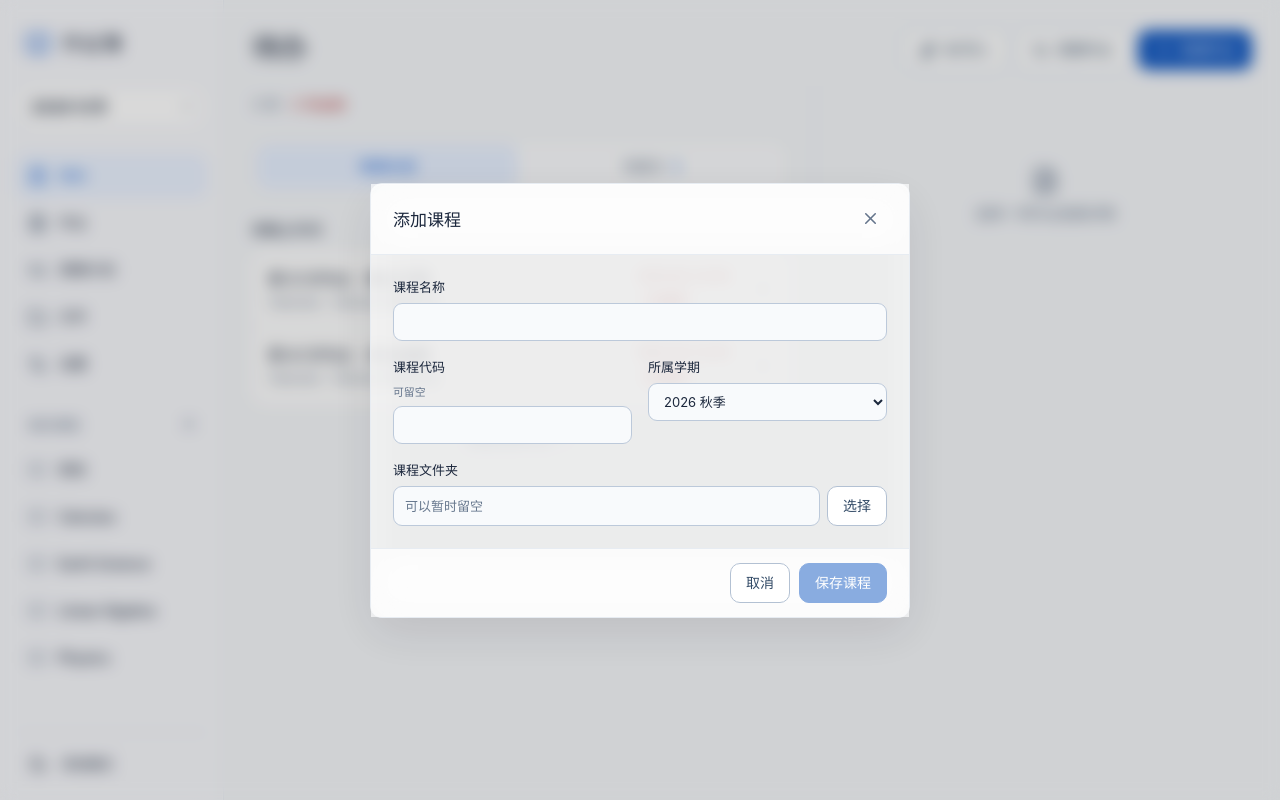
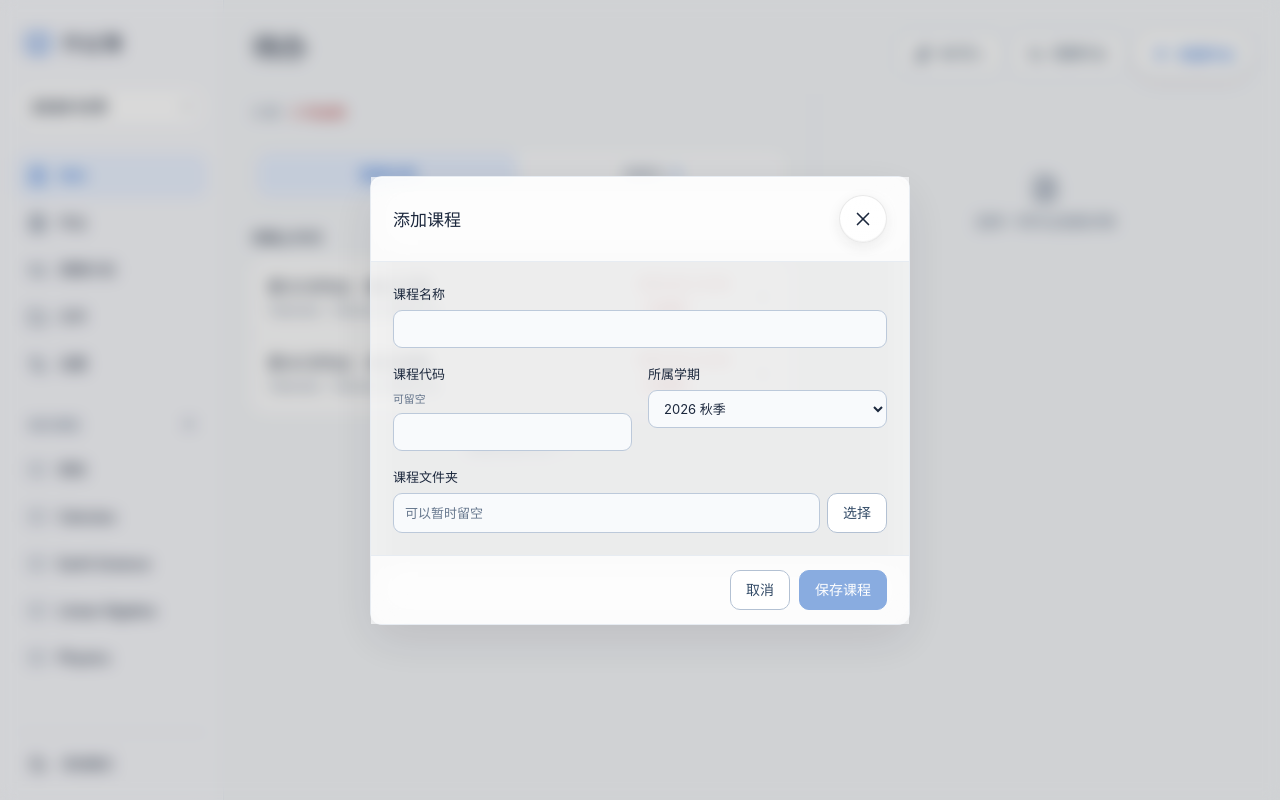
Before and after one commit to ZeyuZhao1/homework-manager, a React (Vite) app: page / in a window 1280 px wide. Both pictures are taken after a click on the button "添加课程". Built offline with nearby package versions, Linux system fonts and the light colour scheme.

Commit message:
Add independent glass navigation controls based on Apple design guidance

```diff
--- a/modules/assignment-import/frontend/Dialogs.tsx
+++ b/modules/assignment-import/frontend/Dialogs.tsx
@@ -86,7 +86,7 @@ export function AiDrawer({ courses, onClose, onSettings, onSaved }: { courses: C
   }
   const incomplete = drafts.some(draft => !draft.title.trim() || !courses.some(course => course.id === draft.course_id))
   return <><div className="drawer-scrim" onClick={close} /><aside ref={dialogRef} tabIndex={-1} className="ai-drawer import-flow" role="dialog" aria-modal="true" aria-label="导入作业">
-    <header className="drawer-header"><h2><Sparkles size={20} />导入作业</h2><button className="icon-button" disabled={busy && step === 'review'} onClick={close} aria-label="关闭"><X size={19} /></button></header>
+    <header className="drawer-header"><h2><Sparkles size={20} />导入作业</h2><button className="icon-button glass-control" disabled={busy && step === 'review'} onClick={close} aria-label="关闭"><X size={19} /></button></header>
     <div className="import-progress" aria-label="导入步骤"><span className={step === 'source' ? 'current' : 'done'}>1 <b>添加来源</b></span><i /><span className={step === 'review' ? 'current' : ''}>2 <b>审核并创建</b></span></div>
     <div className="drawer-scroll import-scroll">
       {step === 'source' ? <section className="import-section">
--- a/modules/recurring-assignments/frontend/index.tsx
+++ b/modules/recurring-assignments/frontend/index.tsx
@@ -89,7 +89,7 @@ function SeriesDrawer({snapshot,initial,onClose,onSaved}:{snapshot:Snapshot;init
     rule.timezone=zone
     const payload:SeriesInput={id:initial?.id||'',course_id:courseId,name:name.trim(),title_template:title.trim(),description,submission_label:submissionLabel,submission_url:submissionUrl,submission_notes:submissionNotes,rule,due_rule:dueEnabled?{version:1,kind:'after_days',days:dueDays,time:dueTime}:{version:1,kind:'none'},max_occurrences:mode==='sequence'?sequenceEnd:count,end_at:end?localSeconds(end):null};const id=await recurring.save(payload,initial);if(sharedPaths.length)await service.linkModuleFiles({module_id:manifest.id,owner_type:'recurring_series',owner_id:id,owner_label:name.trim(),paths:sharedPaths,role:'shared',note:''});await onSaved()}
   const save=()=>{setBusy(true);void submit().catch(e=>window.alert(errorText(e))).finally(()=>setBusy(false))}
-  return <div className="modal-backdrop recurring-backdrop" onMouseDown={e=>{if(e.currentTarget===e.target)close()}}><aside ref={dialogRef} tabIndex={-1} className="recurring-drawer" role="dialog" aria-modal="true" aria-busy={busy} aria-labelledby="recurring-drawer-title"><div className="drawer-heading"><div><span>周期作业</span><h2 id="recurring-drawer-title">{initial?'编辑周期':'建立周期计划'}</h2></div><button type="button" className="icon-button" onClick={close} disabled={busy} aria-label="关闭周期计划"><X size={19}/></button></div><div className="drawer-body" inert={busy||undefined}><div className="form-grid"><label className="form-field">所属课程<select value={courseId} onChange={e=>setCourseId(e.target.value)}>{snapshot.courses.map(course=><option key={course.id} value={course.id}>{course.name}</option>)}</select></label><label className="form-field">周期名称<input value={name} onChange={e=>setName(e.target.value)} placeholder="例如：每周习题"/></label></div><h3>周期模式</h3><div className="mode-grid">{[['timed','按固定时间重复','每天、每周或每月'],['sequence','完成后继续','前一项完成后生成下一项'],['academic_week','按教学周安排','选择学期中的教学周'],['custom_dates','指定日期','适合不规则的日期']] .map(([key,label,help])=><button type="button" key={key} className={mode===key?'selected':''} aria-pressed={mode===key} onClick={()=>setMode(key)}><CalendarClock size={18}/><strong>{label}</strong><small>{help}</small></button>)}</div>
+  return <div className="modal-backdrop recurring-backdrop" onMouseDown={e=>{if(e.currentTarget===e.target)close()}}><aside ref={dialogRef} tabIndex={-1} className="recurring-drawer" role="dialog" aria-modal="true" aria-busy={busy} aria-labelledby="recurring-drawer-title"><div className="drawer-heading"><div><span>周期作业</span><h2 id="recurring-drawer-title">{initial?'编辑周期':'建立周期计划'}</h2></div><button type="button" className="icon-button glass-control" onClick={close} disabled={busy} aria-label="关闭周期计划"><X size={19}/></button></div><div className="drawer-body" inert={busy||undefined}><div className="form-grid"><label className="form-field">所属课程<select value={courseId} onChange={e=>setCourseId(e.target.value)}>{snapshot.courses.map(course=><option key={course.id} value={course.id}>{course.name}</option>)}</select></label><label className="form-field">周期名称<input value={name} onChange={e=>setName(e.target.value)} placeholder="例如：每周习题"/></label></div><h3>周期模式</h3><div className="mode-grid">{[['timed','按固定时间重复','每天、每周或每月'],['sequence','完成后继续','前一项完成后生成下一项'],['academic_week','按教学周安排','选择学期中的教学周'],['custom_dates','指定日期','适合不规则的日期']] .map(([key,label,help])=><button type="button" key={key} className={mode===key?'selected':''} aria-pressed={mode===key} onClick={()=>setMode(key)}><CalendarClock size={18}/><strong>{label}</strong><small>{help}</small></button>)}</div>
     <h3>安排时间</h3>    {mode==='timed'?<div className="form-grid"><label className="form-field">首次生成<input type="datetime-local" value={start} onChange={e=>setStart(e.target.value)}/></label><label className="form-field">频率<div className="inline-input"><span>每</span><input type="number" min="1" value={every} onChange={e=>setEvery(Number(e.target.value))}/><select value={frequency} onChange={e=>setFrequency(e.target.value)}><option value="day">天</option><option value="week">周</option><option value="month">月</option></select></div></label>{frequency==='week'?<div className="weekday-row span-2">{['一','二','三','四','五','六','日'].map((day,index)=><button key={day} className={weekdays.includes(index+1)?'active':''} onClick={()=>setWeekdays(current=>current.includes(index+1)?current.filter(v=>v!==index+1):[...current,index+1])}>周{day}</button>)}</div>:null}</div>:null}
     {mode==='timed'&&frequency==='month'?<div className="form-grid"><label className="form-field">月内规则<select value={monthMode} onChange={e=>setMonthMode(e.target.value)}><option value="day_of_month">每月某日</option><option value="nth_weekday">第 N 个星期几</option></select></label>{monthMode==='day_of_month'?<label className="form-field">日期<input type="number" min="1" max="31" value={monthDay} onChange={e=>setMonthDay(Number(e.target.value))}/></label>:<><label className="form-field">第几个<select value={monthWeek} onChange={e=>setMonthWeek(Number(e.target.value))}><option value="1">第 1 个</option><option value="2">第 2 个</option><option value="3">第 3 个</option><option value="4">第 4 个</option><option value="5">第 5 个</option><option value="-1">最后一个</option></select></label><label className="form-field">星期<select value={monthWeekday} onChange={e=>setMonthWeekday(Number(e.target.value))}>{['一','二','三','四','五','六','日'].map((day,index)=><option key={day} value={index+1}>周{day}</option>)}</select></label></>}</div>:null}
     {mode==='sequence'?<div className="form-grid"><label className="form-field">首项生成时间<input type="datetime-local" value={start} onChange={e=>setStart(e.target.value)}/></label><label className="form-field">终点编号<input type="number" min="1" value={sequenceEnd} onChange={e=>setSequenceEnd(Number(e.target.value))}/></label><label className="form-field span-2">下一项触发<select value={trigger} onChange={e=>setTrigger(e.target.value)}><option value="done">前项进入待提交</option><option value="submitted">前项已提交</option></select></label></div>:null}
--- a/src/App.tsx
+++ b/src/App.tsx
@@ -1,5 +1,5 @@
 import { useCallback, useDeferredValue, useEffect, useMemo, useRef, useState } from 'react'
-import { AlertCircle, ArrowLeft, BookOpen, CalendarDays, ChevronDown, FileText, Folder, Inbox, ClipboardList, Repeat2, Moon, Plus, Search, Settings2, SlidersHorizontal, Sun, X } from 'lucide-react'
+import { AlertCircle, ArrowLeft, BookOpen, CalendarDays, ChevronDown, ChevronLeft, FileText, Folder, Inbox, ClipboardList, Repeat2, Moon, Plus, Search, Settings2, SlidersHorizontal, Sun, X } from 'lucide-react'
 import { service } from './service'
 import { blankAssignment } from './types'
 import type { Assignment, Course, FileAsset, FileLink, FileRole, ModuleDescriptor, Semester, Settings, Snapshot, Status } from './types'
@@ -303,10 +303,10 @@ function App() {
           <div className="header-actions desktop-actions">
             {syncModules.length ? <button className="button button-quiet" onClick={() => setImportInboxOpen(true)}><Inbox size={17}/>导入待审核{pendingImportCount ? ` (${pendingImportCount})` : ''}</button> : null}
             {enabledAppModules.map(module => <module.Action key={module.id} onOpen={() => setActiveModuleId(module.id)} />)}
-            <button className="button button-primary" disabled={!semesterCourses.length} onClick={() => setEditor(blankAssignment(view === 'course' ? courseId : semesterCourses[0]?.id || ''))}><Plus size={18} />新建作业</button>
+            <button className="button button-primary glass-control glass-control-pill glass-control-accent" disabled={!semesterCourses.length} onClick={() => setEditor(blankAssignment(view === 'course' ? courseId : semesterCourses[0]?.id || ''))}><Plus size={18} />新建作业</button>
           </div>
           {isMobile ? <div className="mobile-header-actions"><div className="mobile-more" ref={moreRef}>
-            <button className="mobile-create" aria-label="新增" aria-expanded={moreOpen} aria-controls="mobile-create-actions" onClick={() => setMoreOpen(open => !open)}><Plus size={23} /></button>
+            <button className="mobile-create glass-control glass-control-accent" aria-label="新增" aria-expanded={moreOpen} aria-controls="mobile-create-actions" onClick={() => setMoreOpen(open => !open)}><Plus size={23} /></button>
             {moreOpen ? <div className="mobile-more-menu" id="mobile-create-actions" onClick={() => setMoreOpen(false)}>
               <button className="button button-quiet" disabled={!semesterCourses.length} onClick={() => setEditor(blankAssignment(view === 'course' ? courseId : semesterCourses[0]?.id || ''))}><Plus size={17} />新建作业</button>
               {enabledAppModules.map(module => <module.Action key={module.id} onOpen={() => setActiveModuleId(module.id)} />)}
@@ -338,14 +338,14 @@ function App() {
               <AssignmentTable items={visibleAssignments} courses={snapshot.courses} groupLabels={groupLabels} selectedId={isMobile && !mobileDetailOpen ? '' : selected?.id || ''} onSelect={openOverviewAssignment} filesFor={filesFor} />
             </>}
           </div>
-          {!isMobile ? <aside className="task-workspace-detail" aria-label="当前选择的详情">{detailParentId ? <button className="workspace-back" onClick={closeDetail}><ArrowLeft size={16}/>返回周期计划</button> : null}{detailContent || <div className="workspace-detail-empty"><FileText size={28}/><p>选择{view === 'plans' ? '一个计划' : '一项作业'}查看详情</p></div>}</aside> : null}
+          {!isMobile ? <aside className="task-workspace-detail" aria-label="当前选择的详情">{detailParentId ? <button className="workspace-back glass-control glass-control-pill" onClick={closeDetail}><ArrowLeft size={16}/>返回周期计划</button> : null}{detailContent || <div className="workspace-detail-empty"><FileText size={28}/><p>选择{view === 'plans' ? '一个计划' : '一项作业'}查看详情</p></div>}</aside> : null}
         </div>
       </> : null}
       {view === 'files' ? <FilesPage snapshot={snapshot} onRelink={relink} onOpenAssignment={id => { const assignment = snapshot.assignments.find(a => a.id === id); if (assignment) { setCourseId(assignment.course_id); setSemesterId(snapshot.courses.find(course => course.id === assignment.course_id)?.semester_id || semesterId); setDetailParentId(''); setSelectedId(id); setView('course'); setFilter('all'); setSearch(''); setSelectedGroupId(''); setMobileDetailOpen(true); setMoreOpen(false) } }} onUndo={id => { void run(() => service.undoRename(id), '文件名已撤回') }} /> : null}
       {view === 'settings' ? <><SettingsPage snapshot={themePreview ? { ...snapshot, settings: { ...snapshot.settings, theme: themePreview } } : snapshot} onThemeChange={setTheme} onSaveSettings={payload => { void saveSettings(payload) }} onEditCourse={setCourseEditor} onAddSemester={() => setSemesterEditor({ id: '', name: '', source_root: '' })} onDeleteSemester={id => { void deleteSemester(id) }} onBackup={async () => { const path = await service.pickBackupSave(); if (path) void run(() => service.backup(path), '数据库备份已保存') }} onRestore={async () => { const path = await service.pickBackupOpen(); if (path && window.confirm('恢复备份会替换当前数据库记录。关联文件仍在原位置。确定继续吗？')) void run(() => service.restore(path), '数据库已恢复，请检查文件链接') }} /></> : null}
     </main>
     {isMobile ? <nav className="mobile-bottom-nav" aria-label="主导航" inert={mobileDetailOpen || undefined}>{([{ key: 'overview', label: '待办', Icon: ClipboardList }, { key: 'all', label: '作业', Icon: FileText }, { key: 'files', label: '文件', Icon: Folder }, { key: 'settings', label: '设置', Icon: Settings2 }] as const).map(({key, label, Icon}) => <button key={key} className={view === key || key === 'all' && (view === 'course' || view === 'plans') ? 'active' : ''} aria-current={view === key || key === 'all' && (view === 'course' || view === 'plans') ? 'page' : undefined} onClick={() => chooseView(key)}><Icon size={21} strokeWidth={1.8} /><span>{label}</span></button>)}</nav> : null}
-    {isMobile && mobileDetailOpen ? <section className="mobile-detail-screen" ref={detailRef} tabIndex={-1} role="dialog" aria-modal="true" aria-label={selectedGroup ? '周期作业详情' : '作业详情'}><div className="mobile-detail-bar"><button onClick={closeDetail}><ArrowLeft size={21} />{detailParentId ? '周期计划' : '返回'}</button><span>{selectedGroup ? '周期作业' : '作业详情'}</span></div><div className="mobile-detail-body">{detailContent || <p>这项作业已不在当前列表中。请返回查看其他作业。</p>}</div></section> : null}
+    {isMobile && mobileDetailOpen ? <section className="mobile-detail-screen" ref={detailRef} tabIndex={-1} role="dialog" aria-modal="true" aria-label={selectedGroup ? '周期作业详情' : '作业详情'}><div className="mobile-detail-bar"><button className="glass-control" onClick={closeDetail} aria-label={detailParentId ? '周期计划' : '返回'} title={detailParentId ? '周期计划' : '返回'}><ChevronLeft size={21} /></button><span>{selectedGroup ? '周期作业' : '作业详情'}</span></div><div className="mobile-detail-body">{detailContent || <p>这项作业已不在当前列表中。请返回查看其他作业。</p>}</div></section> : null}
     {editor ? <AssignmentEditor initial={editor} courses={snapshot.courses} recentValues={snapshot.recent_values} onClose={() => setEditor(null)} onSave={saveAssignment} /> : null}
     {enabledAppModules.filter(module => module.id === activeModuleId).map(module => <module.Overlay key={module.id} snapshot={snapshot} onClose={() => setActiveModuleId(null)} onSettings={() => { setActiveModuleId(null); chooseView('settings') }} onSaved={async () => { await refresh(); setActiveModuleId(null); setToast(module.savedMessage) }} />)}
     {importInboxOpen && syncModules.length ? <ImportInbox modules={syncModules} snapshot={snapshot} onClose={() => setImportInboxOpen(false)} onSaved={refresh}/> : null}
--- /dev/null
+++ b/src/floatingGlass.css
@@ -0,0 +1,58 @@
+/* Small, independent control surfaces. Keep refraction cues static and local. */
+:root {
+  --floating-glass-fill: rgba(255, 255, 255, .62);
+  --floating-glass-sheen: linear-gradient(145deg, #ffffff9c, #ffffff08 48%, #ffffff42);
+  --floating-glass-edge: #00000016;
+  --floating-glass-light: #ffffffe6;
+  --floating-glass-lowlight: #0000000c;
+  --floating-glass-shadow: #20202014;
+}
+:root[data-theme="dark"] {
+  --floating-glass-fill: rgba(52, 52, 52, .52);
+  --floating-glass-sheen: linear-gradient(145deg, #ffffff18, #ffffff00 48%, #ffffff08);
+  --floating-glass-edge: #ffffff26;
+  --floating-glass-light: #ffffff30;
+  --floating-glass-lowlight: #0000003b;
+  --floating-glass-shadow: #00000038;
+}
+:is(#root, body) .glass-control {
+  position: relative; display: inline-flex; align-items: center; justify-content: center;
+  flex-shrink: 0; width: 48px; height: 48px; min-width: 48px; min-height: 48px;
+  padding: 0; gap: 0; border: 1px solid var(--floating-glass-edge); border-radius: 999px;
+  background: var(--surface); color: var(--text); line-height: 1;
+  box-shadow: 0 4px 14px var(--floating-glass-shadow), inset 0 1px 1px var(--floating-glass-light), inset 0 -1px 1px var(--floating-glass-lowlight);
+  -webkit-tap-highlight-color: transparent; touch-action: manipulation;
+  transition: transform 120ms ease-out;
+}
+:is(#root, body) .glass-control > svg { flex-shrink: 0; width: 22px; height: 22px; stroke-width: 1.8; }
+:is(#root, body) .glass-control-accent { color: var(--blue); }
+:is(#root, body) .glass-control.glass-control-pill { width: auto; height: auto; padding: 10px 16px; gap: 7px; max-width: 100%; font-size: 14px; line-height: 1.5; overflow-wrap: anywhere; }
+:is(#root, body) .glass-control-pill > span { min-width: 0; }
+:is(#root, body) .glass-control:active:not(:disabled) { transform: scale(.96); }
+:is(#root, body) .glass-control:focus-visible { outline: 2px solid var(--blue); outline-offset: 4px; }
+:is(#root, body) .glass-control:disabled { opacity: .48; cursor: default; }
+@supports ((backdrop-filter: blur(1px)) or (-webkit-backdrop-filter: blur(1px))) {
+  :is(#root, body) .glass-control {
+    background: var(--floating-glass-sheen), var(--floating-glass-fill);
+    -webkit-backdrop-filter: blur(18px) saturate(120%);
+    backdrop-filter: blur(18px) saturate(120%);
+  }
+  :is(#root, body) .mobile-bottom-nav { background: var(--floating-glass-sheen), var(--glass-bar); border-radius: 999px; box-shadow: 0 6px 24px var(--floating-glass-shadow), inset 0 1px 1px var(--floating-glass-light), inset 0 -1px 1px var(--floating-glass-lowlight); }
+}
+@media (hover: hover) {
+  :is(#root, body) .glass-control:hover:not(:disabled) { border-color: var(--muted); }
+}
+@media (max-width: 780px), (max-width: 1024px) and (pointer: coarse) {
+  /* Only the individual controls own glass here; the header remains weightless. */
+  :is(#root, body) .mobile-detail-bar { min-height: calc(68px + var(--mobile-safe-top)); background: transparent; border: 0; box-shadow: none; -webkit-backdrop-filter: none; backdrop-filter: none; }
+  :is(#root, body) .mobile-detail-bar .glass-control { width: 48px; height: 48px; padding: 0; }
+  :is(#root, body) .mobile-detail-bar > span { max-width: calc(100% - 160px); text-align: center; }
+  :is(#root, body) :is(.modal-header, .drawer-header, .drawer-heading, .import-inbox > header) .glass-control { width: 44px; height: 44px; min-width: 44px; min-height: 44px; }
+}
+@media (prefers-reduced-motion: reduce) {
+  :is(#root, body) .glass-control { transition: none; }
+  :is(#root, body) .glass-control:active:not(:disabled) { transform: none; }
+}
+@media (prefers-reduced-transparency: reduce), (prefers-contrast: more) {
+  :is(#root, body) .glass-control, :is(#root, body) .mobile-bottom-nav { background: var(--surface); border-color: var(--muted); -webkit-backdrop-filter: none; backdrop-filter: none; }
+}
--- a/src/main.tsx
+++ b/src/main.tsx
@@ -10,6 +10,7 @@ import './iosPolish.css'
 import './workspace.css'
 import './glassLayers.css'
 import './controlShapes.css'
+import './floatingGlass.css'
 
 const disposeViewport = installMobileViewport()
 if (import.meta.hot) import.meta.hot.dispose(disposeViewport)
--- a/src/ui.tsx
+++ b/src/ui.tsx
@@ -98,7 +98,7 @@ export function Modal({ title, onClose, children, footer, wide = false, closeDis
   useDialogFocus(dialogRef, closeModal)
   return createPortal(<div className="modal-backdrop" onMouseDown={event => { if (event.target === event.currentTarget) closeModal() }}>
     <section ref={dialogRef} tabIndex={-1} className={`modal ${wide ? 'modal-wide' : ''}`} role="dialog" aria-modal="true" aria-label={title}>
-      <header className="modal-header"><h2>{title}</h2><button className="icon-button" disabled={closeDisabled} onClick={closeModal} aria-label="关闭"><X size={19} /></button></header>
+      <header className="modal-header"><h2>{title}</h2><button className="icon-button glass-control" disabled={closeDisabled} onClick={closeModal} aria-label="关闭"><X size={19} /></button></header>
       <div className="modal-body">{children}</div>
       {footer ? <footer className="modal-footer">{footer}</footer> : null}
     </section>
```
Also changed, not shown: src/ImportInbox.tsx (+12 -7 lines), src/optimizedDialogs.tsx (+1 -1 lines), 3 other files (tests, documents, lock files or other folders).
